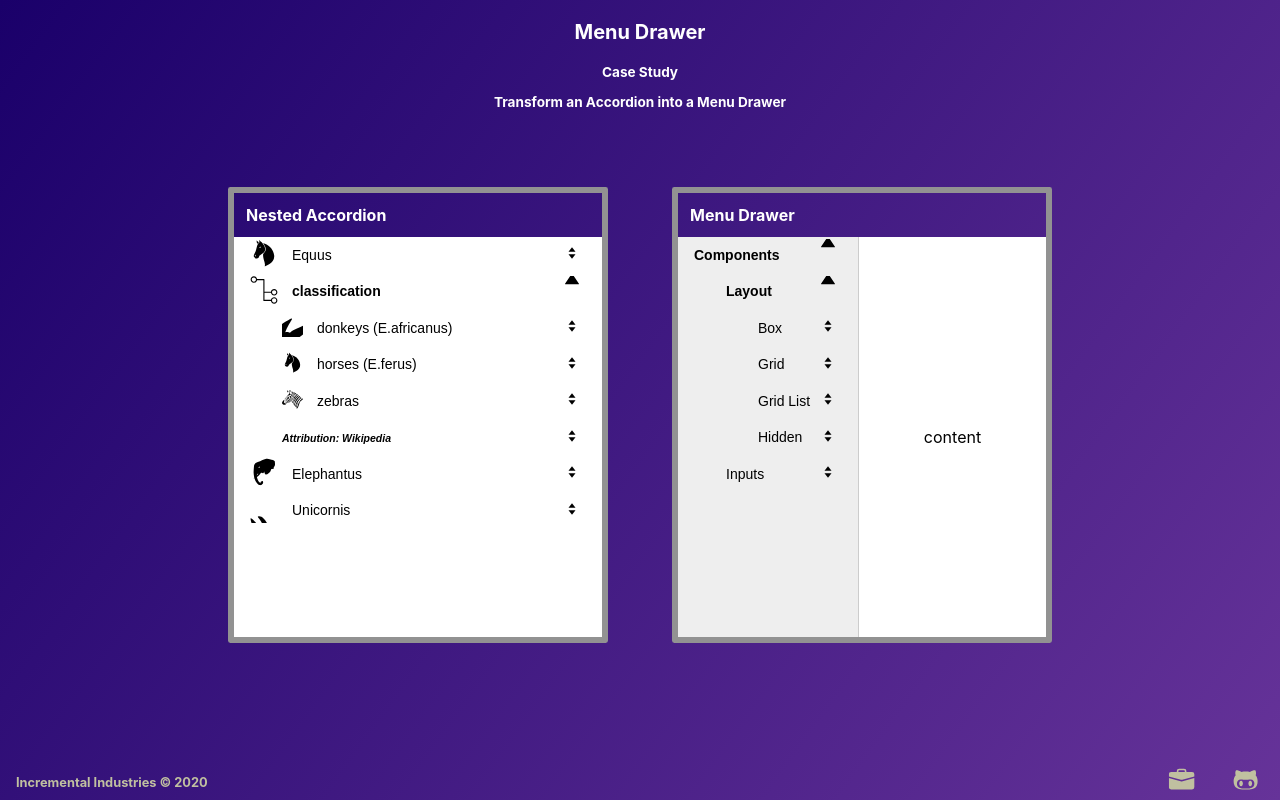
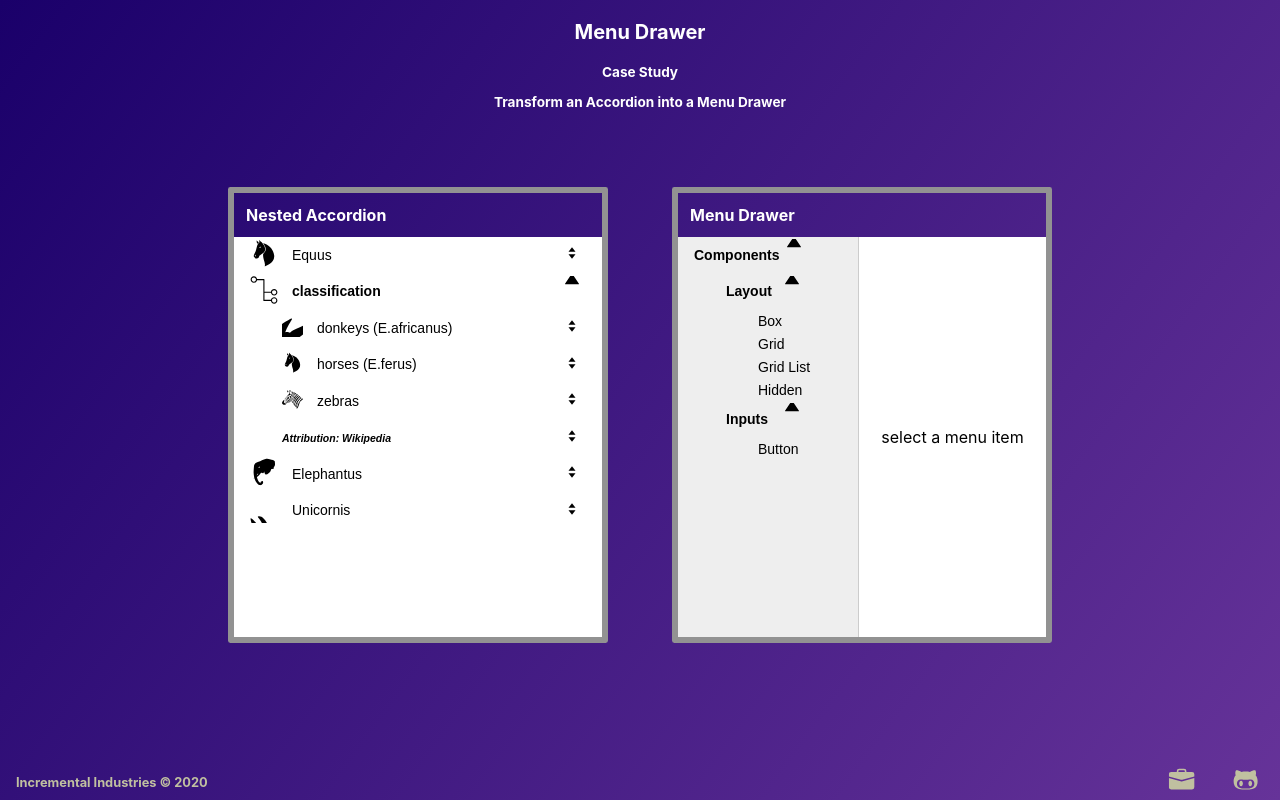
Before and after one commit to zenglenn42/menu-drawer, a React (Create React App) app: page / in a window 1280 px wide. Built offline with nearby package versions, Linux system fonts and the light colour scheme.

Commit message:
make menu-drawer router-aware

```diff
--- a/src/App.js
+++ b/src/App.js
@@ -8,6 +8,10 @@ import {
   nestedLayoutReducer,
   singlePeerExpandedReducer
 } from './components/NestedAccordion/NestedAccordion'
+import {
+  menuLayoutReducer,
+  menuExpandedReducer
+} from './components/MenuDrawer/MenuDrawer'
 import {
   appFrame,
   drawer,
@@ -57,10 +61,10 @@ function App() {
                 <div style={drawer}>
                   <Accordion
                     items={drawerItems}
-                    initialExpandedItems={[0, 1, 7]}
+                    initialExpandedItems={[0, 1, 6]}
                     inputItemsReducer={nestedItemsClosure()}
-                    layoutReducer={nestedLayoutReducer}
-                    expansionReducer={singlePeerExpandedReducer}
+                    layoutReducer={menuLayoutReducer}
+                    expansionReducer={menuExpandedReducer}
                   />
                 </div>
                 <div style={{flex: 2, width: '100%', color: 'black', backgroundColor: 'white'}}>
@@ -69,8 +73,14 @@ function App() {
                         exact
                         from="/"
                         render={(props) => (
-                            <Content {...props} text="content" />
+                            <Content {...props} text="select a menu item" />
                         )}
+                    />
+                    <Route
+                        from="/"
+                        render={(props) => {
+                            return <Content {...props} text={`route = ${props.location.pathname}`} />
+                        }}
                     />
                   </Switch>
                 </div>
--- a/src/api/inputdata.js
+++ b/src/api/inputdata.js
@@ -17,27 +17,19 @@ export const drawerItems = [
         items: [
           {
             title: 'Box',
-            contents: (
-              <div>box content</div>
-            )
+            route: '/box'
           },
           {
             title: 'Grid',
-            contents: (
-              <div>grid content</div>
-            )
+            route: '/grid'
           },
           {
             title: 'Grid List',
-            contents: (
-              <div>grid list content</div>
-            )
+            route: '/gridlist'
           },
           {
             title: 'Hidden',
-            contents: (
-              <div>hidden content</div>
-            )
+            route: '/hidden'
           }
         ]
       },
@@ -46,9 +38,7 @@ export const drawerItems = [
         items: [
           {
             title: 'Button',
-            contents: (
-              <div>button content</div>
-            )
+            route: '/button'
           }
         ]
       }
--- /dev/null
+++ b/src/components/MenuDrawer/MenuDrawer.js
@@ -0,0 +1,206 @@
+import React from 'react'
+import { layoutActionTypes } from '../Accordion/useAccordion'
+import { actionTypes as expandableActionTypes } from '../Accordion/useExpandable'
+import { ReactComponent as ArrowdownIcon } from '../../api/svg/ArrowDown.svg'
+import { ReactComponent as ArrowupIcon } from '../../api/svg/ArrowUp.svg'
+import {
+  isVisible,
+  AccordionButton,
+  AccordionItem,
+  createContents,
+  createEmptyItem
+} from '../NestedAccordion/NestedAccordion'
+import { Link } from 'react-router-dom'
+
+// The following adds menu drawer behavior to a Nested Accordion component using
+// inversion-of-control principle.
+
+// ----------------------------------------------------------------------------
+// Layout
+// ----------------------------------------------------------------------------
+
+function createMenuButton(
+  index,
+  focalIndex,
+  isOpen = false,
+  toggleFn,
+  icon,
+  title,
+  route,
+  focalRoute,
+  expandedEmoji,
+  collapsedEmoji
+) {
+  // Should we have an expander icon?
+  const hasRoute = (route !== undefined)
+  const expanderIcon = (hasRoute)
+      ? undefined
+      : <span>{isOpen ? expandedEmoji : collapsedEmoji}</span>
+
+  // Should we bold the text?
+  let textStyle = { fontWeight: 'inherit', color: 'inherit' }
+  if (hasRoute) {
+    textStyle = (focalIndex === index) ? { fontWeight: 'bold', color: 'blue' } : textStyle
+  } else {
+    textStyle = (isOpen) ? {fontWeight: 'bold'} : textStyle
+  }
+
+  return (
+    <Link to={(hasRoute) ? route : focalRoute}>
+    <AccordionButton isOpen={isOpen} onClick={() => toggleFn(index)}>
+      <div
+        style={{
+          display: 'inline-flex',
+          width: '100%',
+          padding: '0.125em 0',
+          borderRadius: '0.125em',
+        }}
+      >
+        <span
+          style={{
+            display: 'flex',
+            justifyContent: 'space-between',
+            alignItems: 'center'
+          }}
+        >
+          {icon ? <span style={{ marginRight: '1em' }}>{icon}</span> : <></>}
+          <span style={textStyle} >
+            {title}
+          </span>
+        </span>
+        <div style={{ flex: '1' }} />
+        {expanderIcon}
+      </div>{' '}
+    </AccordionButton>
+    </Link>
+  )
+}
+
+function menuLayoutReducer(components, action) {
+  switch (action.type) {
+    case layoutActionTypes.map_items:
+      const focalRoute = (action.focalIndex === undefined) ? '/' : action.allItems[action.focalIndex].route
+      return action.allItems.map((item, index) => {
+        if (isVisible(item, action.expandedItems, action.allItems)) {
+          return (
+            <AccordionItem
+              key={`${item.depth}_${item.title}_${index}`}
+              direction="vertical"
+              indent={item.depth}
+            >
+              {createMenuButton(
+                index,
+                action.focalIndex,
+                action.expandedItems.includes(index),
+                action.toggleItemFn,
+                item.icon,
+                item.title,
+                item.route,
+                focalRoute,
+                <ArrowupIcon width="100%" height="2em" />,
+                <ArrowdownIcon width="100%" height="2em" />
+                // '👇',
+                // '👈'
+              )}
+              {createContents(
+                action.expandedItems.includes(index),
+                item.contents
+              )}
+            </AccordionItem>
+          )
+        }
+        return createEmptyItem(item.depth, index)
+      })
+    default: {
+      throw new Error('Unhandled type in menuLayoutReducer: ' + action.type)
+    }
+  }
+}
+
+// ----------------------------------------------------------------------------
+// Expansion behavior
+// ----------------------------------------------------------------------------
+
+// Allow only one peer item at a given nested depth to be visible.
+
+function menuExpandedReducer(state, action) {
+  const { expandedItems = [], focalIndex } = state
+
+  function isaParent(item) {
+    return (item.contents === undefined) && (item.route === undefined)
+  }
+
+  function parentOf(itemIndex, allItems) {
+    if (itemIndex <= 0) return undefined
+
+    const itemDepth = allItems[itemIndex].depth
+    let pIndex = itemIndex - 1
+    while (pIndex >= 0) {
+      const pDepth = allItems[pIndex].depth
+      if (isaParent(allItems[pIndex]) && pDepth === itemDepth - 1) {
+        return pIndex
+      }
+      pIndex = pIndex - 1
+    }
+    return undefined
+  }
+
+  function removeExpandedPeersOf(itemIndex, expandedItems, allItems) {
+    if (isaParent(allItems[itemIndex])) return expandedItems
+
+    const depth = allItems[itemIndex].depth
+    const parent = parentOf(itemIndex, allItems)
+
+    return expandedItems.filter((i) => {
+      const iDepth = allItems[i].depth
+      // things at different levels are not peers by definition, so keep
+      if (iDepth !== depth) return true
+
+      // if item is a parent, then keep
+      if (isaParent(allItems[i])) return true
+
+      // if item has same parent, then it is a peer by definition, so remove
+      const iParent = parentOf(i, allItems)
+      if (iParent === parent) return false
+
+      return true
+    })
+  }
+
+  if (action.type === expandableActionTypes.toggle_index) {
+    let nextExpandedItems = []
+    let nextFocalIndex = focalIndex
+    const closeIt = expandedItems.includes(action.index)
+    const hasRoute = (action.allItems[action.index].route !== undefined)
+    if (closeIt) {
+      if (hasRoute) {
+          nextFocalIndex = focalIndex // can't close a menu route
+          nextExpandedItems = [...expandedItems]
+      } else {
+        if (!isaParent(action.allItems[action.index])) {
+          // leaf node, so update focalIndex
+          nextFocalIndex = (focalIndex === action.index) ? undefined : focalIndex
+        }
+        if (expandedItems.length > 1) {
+          nextExpandedItems = expandedItems.filter((i) => i !== action.index)
+        }
+      }
+    } else {
+      // openIt
+      nextFocalIndex = isaParent(action.allItems[action.index])
+        ? focalIndex
+        : action.index
+      if (hasRoute) {
+        nextExpandedItems = [...expandedItems]
+      } else {
+        nextExpandedItems = [
+          ...removeExpandedPeersOf(action.index, expandedItems, action.allItems),
+          action.index
+        ]
+      }
+    }
+    return { expandedItems: nextExpandedItems, focalIndex: nextFocalIndex }
+  }
+}
+
+export { menuLayoutReducer, menuExpandedReducer }
--- a/src/components/NestedAccordion/NestedAccordion.js
+++ b/src/components/NestedAccordion/NestedAccordion.js
@@ -194,7 +194,6 @@ function nestedLayoutReducer(components, action) {
               key={`${item.depth}_${item.title}_${index}`}
               direction="vertical"
               indent={item.depth}
-              // style={{backgroundColor: 'red'}}
             >
               {createButton(
                 index,
@@ -299,4 +298,13 @@ function singlePeerExpandedReducer(state, action) {
   }
 }
 
-export { nestedItemsClosure, nestedLayoutReducer, singlePeerExpandedReducer }
+export {
+  nestedItemsClosure,
+  nestedLayoutReducer,
+  singlePeerExpandedReducer,
+  isVisible,
+  AccordionButton,
+  AccordionItem,
+  createContents,
+  createEmptyItem
+}
```
Also changed, not shown: src/api/svg/ArrowDown.svg, 4 other files (tests, documents, lock files or other folders).
